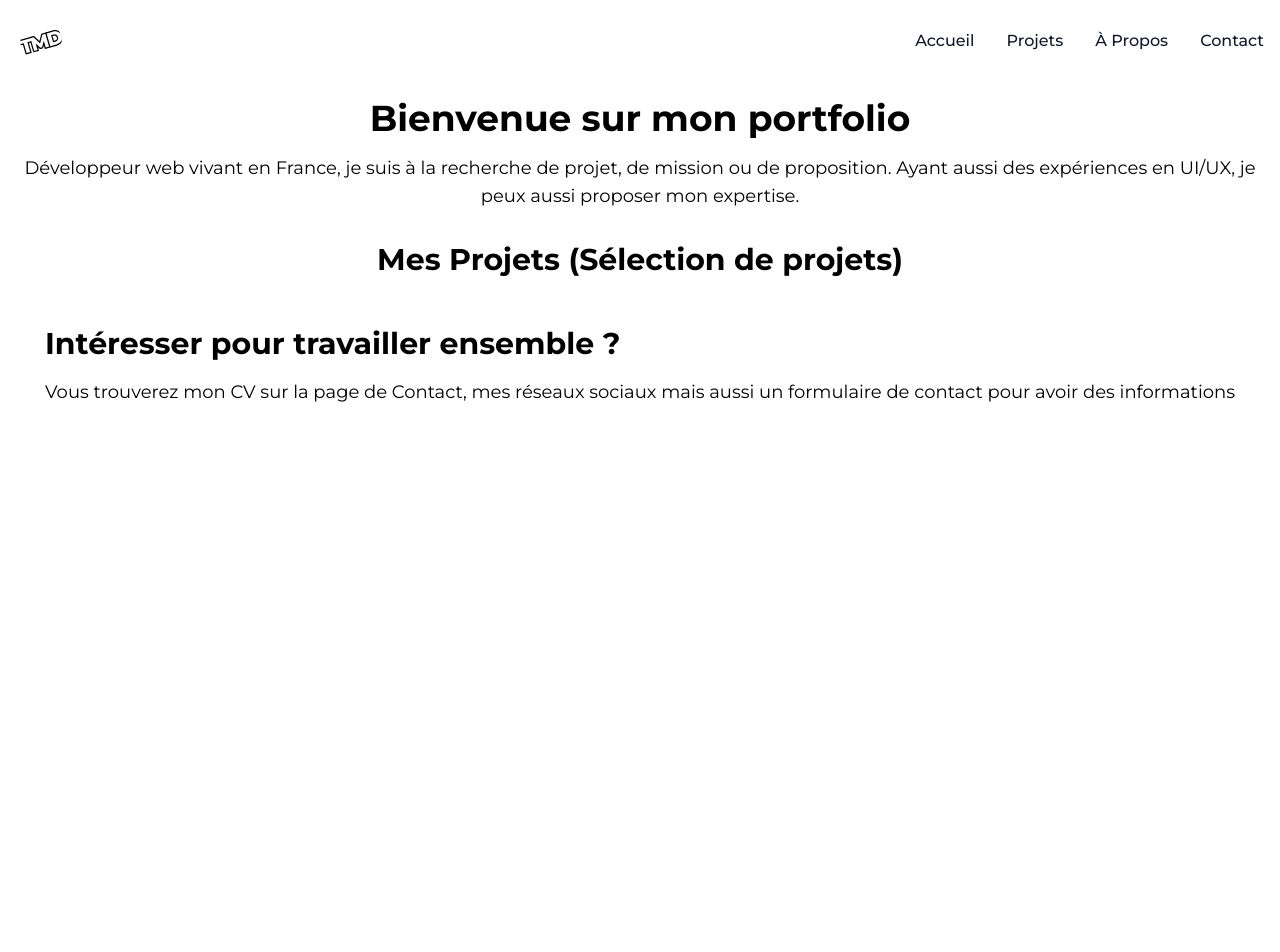
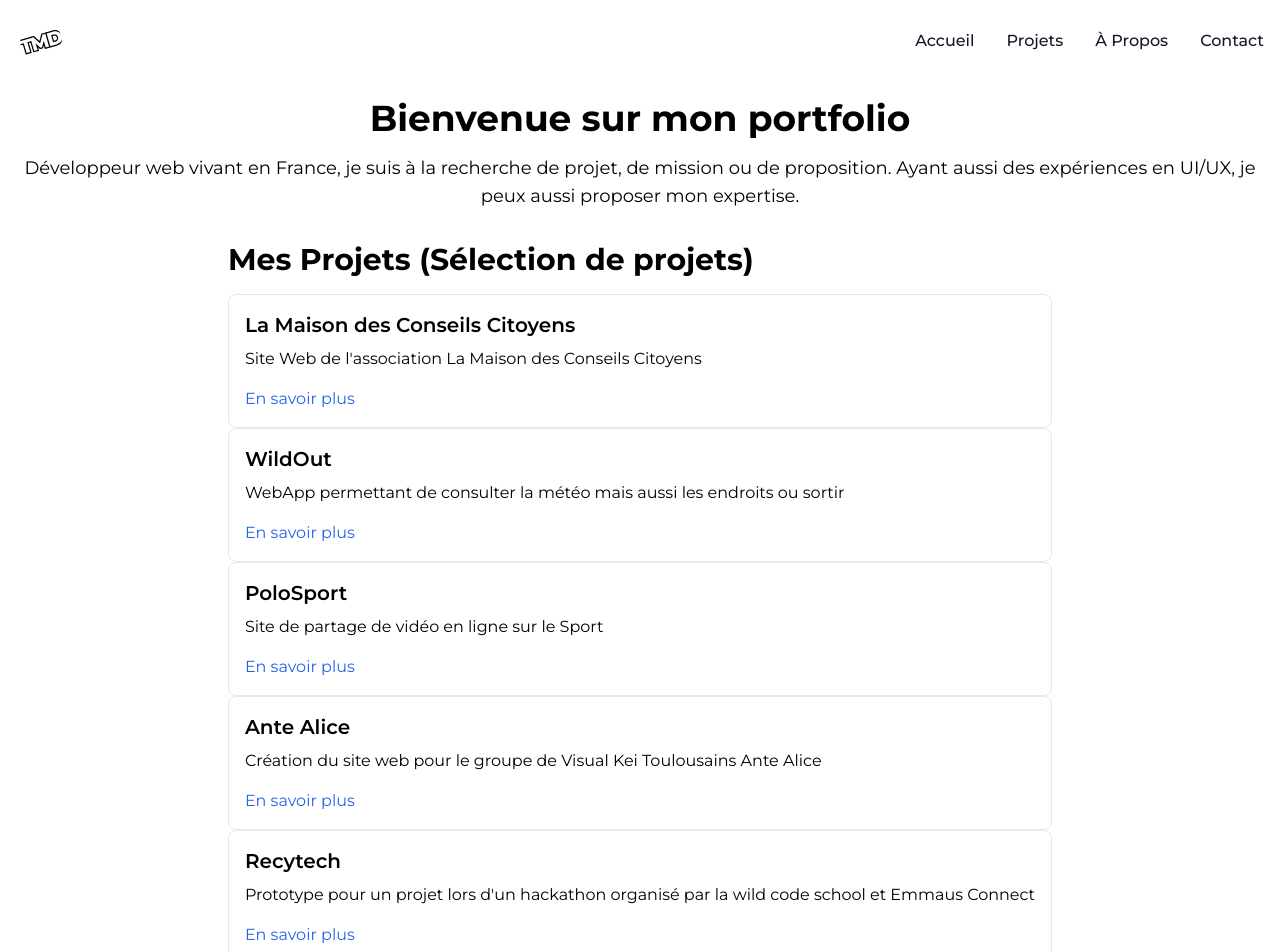
Before and after one commit to zeitounmax/portfolio-zeitoun, a Next.js app: page / in a window 1280 px wide. Shown: the top 952 px of the page. Before the commit the page ends 800 px from the top, so only its background shows below. Built offline with nearby package versions, Linux system fonts and the light colour scheme.

Commit message:
finish uiux elements

```diff
--- a/src/app/page.tsx
+++ b/src/app/page.tsx
@@ -1,6 +1,7 @@
 import React from "react";
+import homeData from "@/data/homeData";
 
-const Page = () => {
+const home = () => {
   return (
     <div className="flex flex-col items-center p-4">
       <div className="text-center mb-8">
@@ -16,8 +17,26 @@ const Page = () => {
         <h1 className="text-3xl font-bold mb-4">
           Mes Projets (Sélection de projets)
         </h1>
+        {homeData.map((project) => (
+          <div
+            key={project.id}
+            className="border rounded-lg p-4 hover:shadow-lg transition duration-300">
+            <h2 className="text-xl font-semibold mb-2">{project.title}</h2>
+            <p className="mb-4">{project.description}</p>
+            <a
+              href={project.link}
+              className="text-blue-600 hover:text-blue-800 transition duration-200">
+              En savoir plus
+            </a>
+          </div>
+        ))}
       </div>
-
+      <div className="flex flex-col items-center p-4">
+        <h2 className="text-3xl font-bold mb-4">Mes outils favoris</h2>
+        <p className="text-lg">
+          Voici les langages,frameworks etc...que j&apos;utilise{" "}
+        </p>
+      </div>
       <div>
         <h1 className="text-3xl font-bold mb-4">
           Intéresser pour travailler ensemble ?
@@ -31,4 +50,4 @@ const Page = () => {
   );
 };
 
-export default Page;
+export default home;
--- /dev/null
+++ b/src/data/homeData.ts
@@ -0,0 +1,44 @@
+const homeData = [
+  {
+    id: 1,
+    title: "La Maison des Conseils Citoyens",
+    description: "Site Web de l'association La Maison des Conseils Citoyens",
+    link: "/dev/maison-conseil",
+  },
+  {
+    id: 2,
+    title: "WildOut",
+    description:
+      "WebApp permettant de consulter la météo mais aussi les endroits ou sortir",
+    link: "/dev/wildout",
+  },
+  {
+    id: 3,
+    title: "PoloSport",
+    description: "Site de partage de vidéo en ligne sur le Sport",
+    link: "/dev/polosport",
+  },
+  {
+    id: 4,
+    title: "Ante Alice",
+    description:
+      "Création du site web pour le groupe de Visual Kei Toulousains Ante Alice",
+    link: "/dev/antealice",
+  },
+  {
+    id: 5,
+    title: "Recytech",
+    description:
+      "Prototype pour un projet lors d'un hackathon organisé par la wild code school et Emmaus Connect",
+    link: "/ui-ux/recytech",
+  },
+  {
+    id: 6,
+    title: "Wild Out v2",
+    description:
+      "Deuxième version d'un protopyte du projet 2 fait par la Wild code School ",
+    link: "/ui-ux/wildoutv2",
+  },
+];
+
+export default homeData;
--- a/src/data/index.ts
+++ b/src/data/index.ts
@@ -1,3 +1,4 @@
 export * from "../data/devProjectsData";
 export * from "../data/navBarData";
 export * from "../data/uiuxProjectsData";
+export * from "../data/homeData";
```
